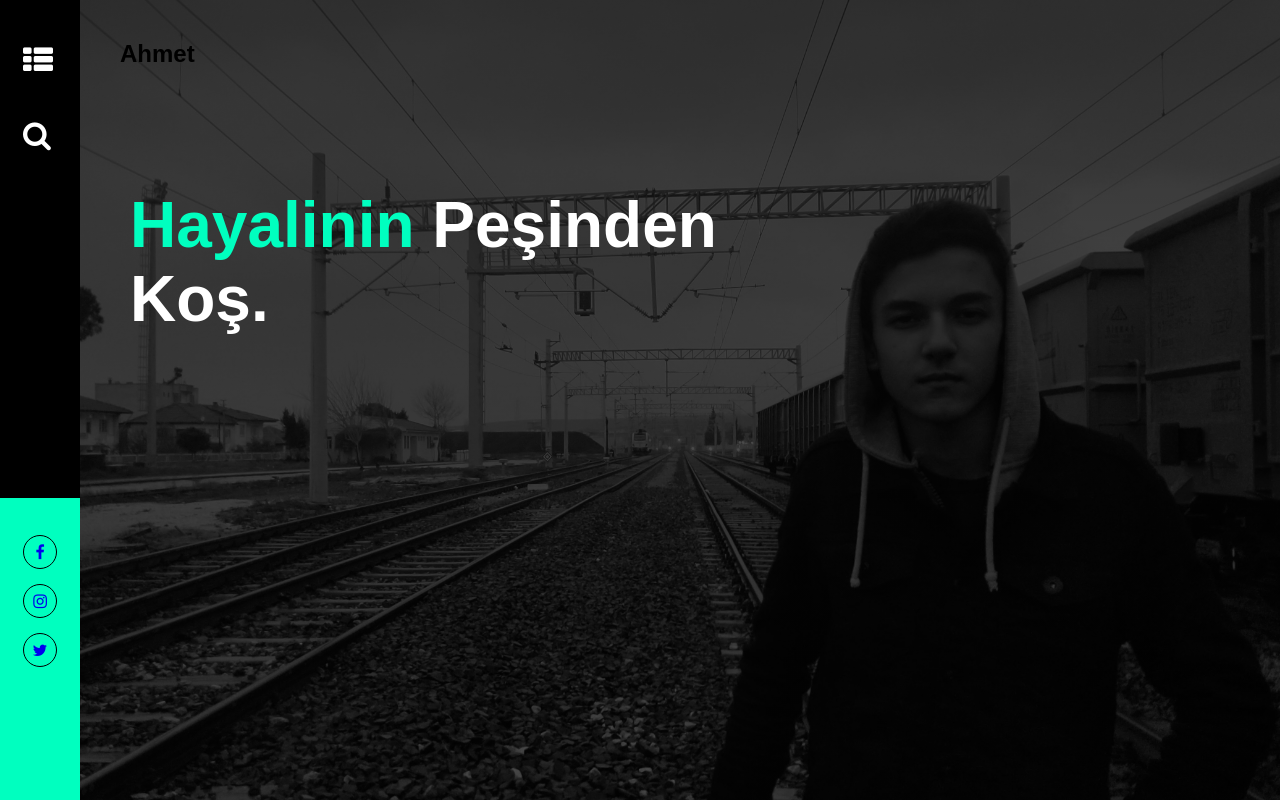
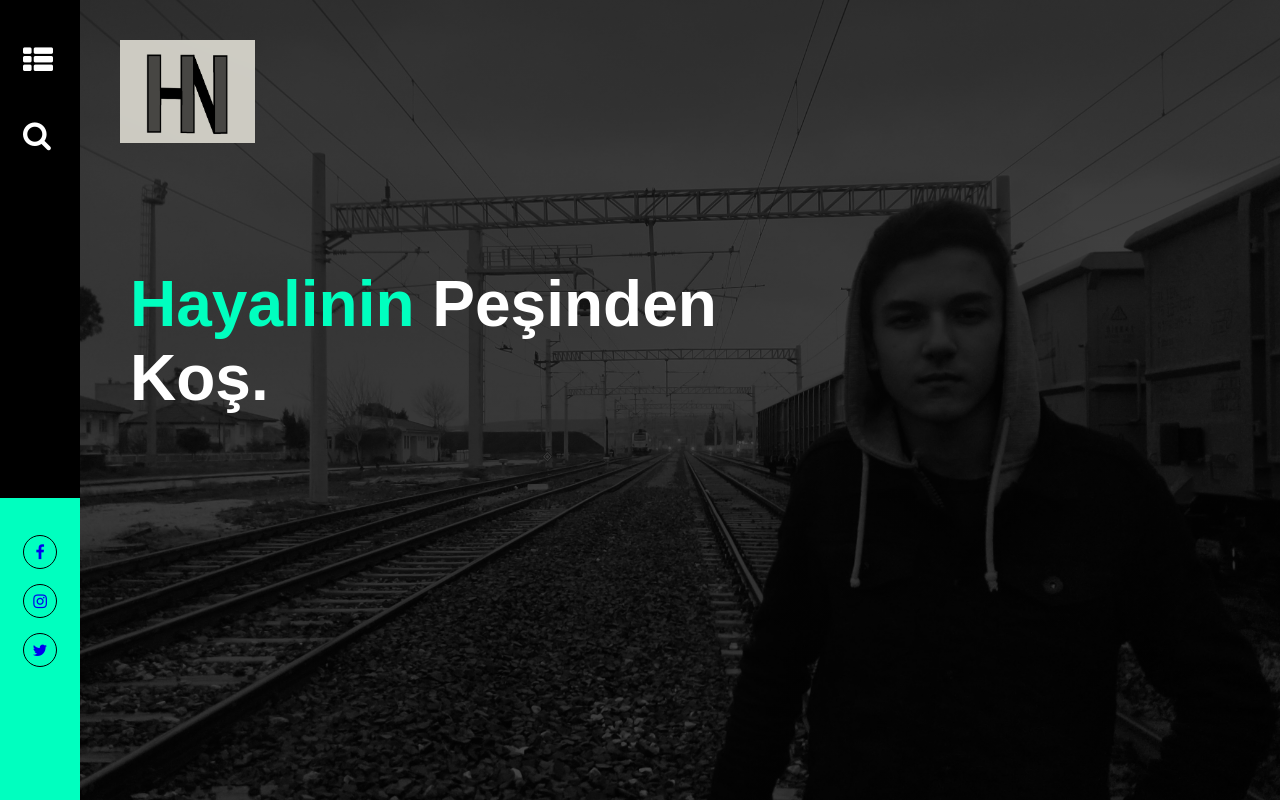
Before and after one commit to ahmetgo/ahmetgo.github.io, a plain HTML site: page index.html in a window 1280 px wide. Drawn offline with Linux system fonts and the light colour scheme.

Commit message:
Update index.html

```diff
--- a/index.html
+++ b/index.html
@@ -11,7 +11,7 @@
     <div class="hero">
     <div class="nav-bar">
         <div class="nav-logo">
-            <h2>Ahmet</h2>
+            <img src="logo.png">
         </div>
         <div class="nav-links" id="nav-links">
             <i class="fa fa-close" onclick="closeMenu()"></i>
```
